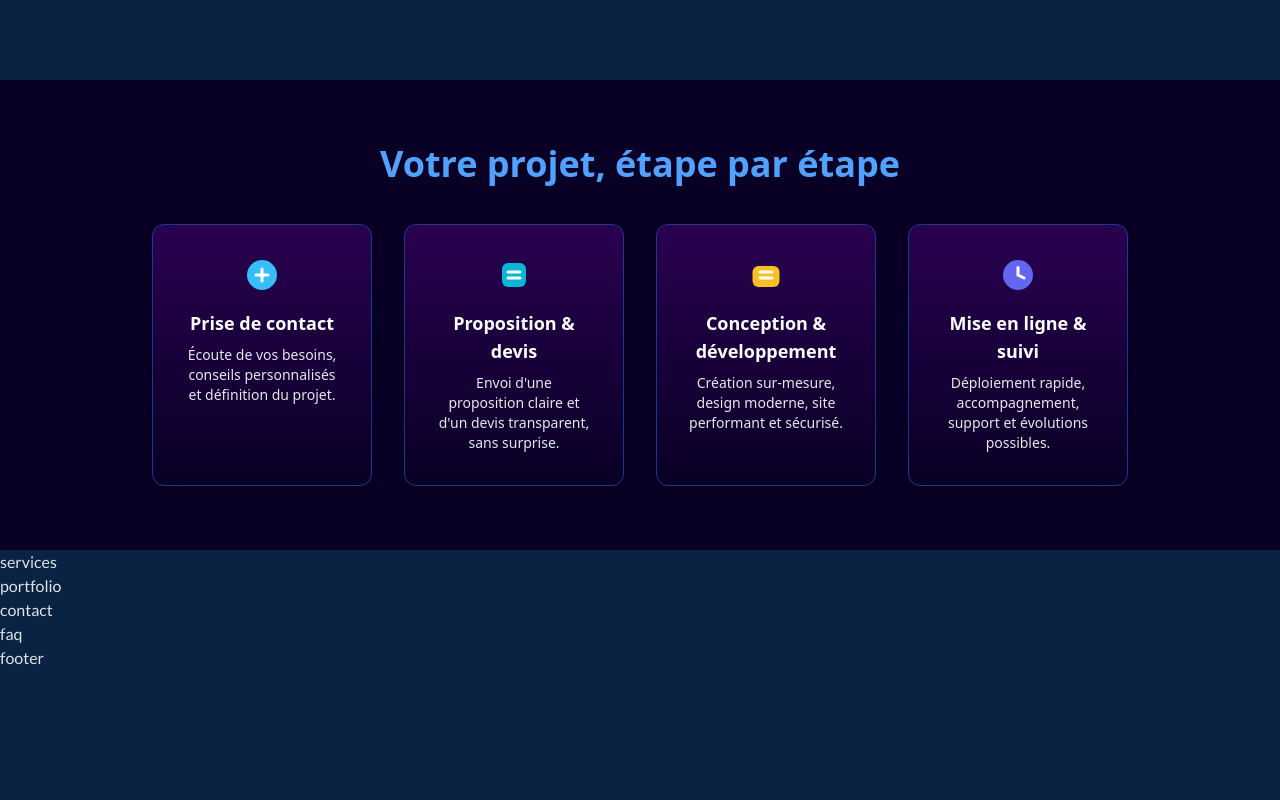
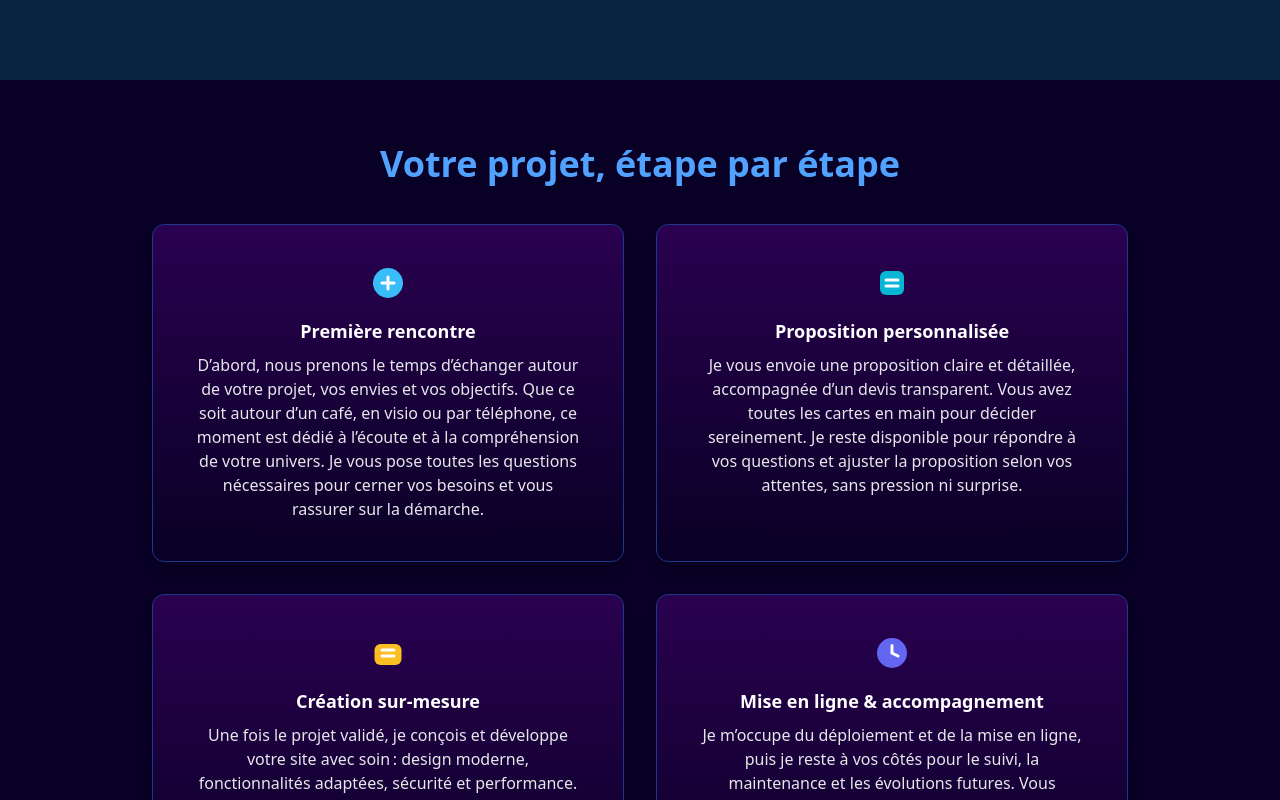
Before and after one commit to Sullivankow/portfolio, a React (Vite) app: page / in a window 1280 px wide. Shown: the part 2000-2800 px from the top of the page. Before the commit the page ends 2670 px from the top, so only its background shows below. Built offline with nearby package versions, Linux system fonts and the light colour scheme.

Commit message:
Update process

```diff
--- a/src/components/process.tsx
+++ b/src/components/process.tsx
@@ -3,29 +3,29 @@ import useRevealOnScroll from '../hooks/useRevealOnScroll';
 
 const steps = [
   {
-    title: "Prise de contact",
-    desc: "Écoute de vos besoins, conseils personnalisés et définition du projet.",
+    title: "Première rencontre",
+    desc: "D’abord, nous prenons le temps d’échanger autour de votre projet, vos envies et vos objectifs. Que ce soit autour d’un café, en visio ou par téléphone, ce moment est dédié à l’écoute et à la compréhension de votre univers. Je vous pose toutes les questions nécessaires pour cerner vos besoins et vous rassurer sur la démarche.",
     icon: (
       <svg width="36" height="36" fill="none" viewBox="0 0 24 24"><circle cx="12" cy="12" r="10" fill="#38bdf8" /><path d="M8 12h8M12 8v8" stroke="#fff" strokeWidth="2" strokeLinecap="round" /></svg>
     ),
   },
   {
-    title: "Proposition & devis",
-    desc: "Envoi d'une proposition claire et d'un devis transparent, sans surprise.",
+    title: "Proposition personnalisée",
+    desc: "Je vous envoie une proposition claire et détaillée, accompagnée d’un devis transparent. Vous avez toutes les cartes en main pour décider sereinement. Je reste disponible pour répondre à vos questions et ajuster la proposition selon vos attentes, sans pression ni surprise.",
     icon: (
       <svg width="36" height="36" fill="none" viewBox="0 0 24 24"><rect x="4" y="4" width="16" height="16" rx="4" fill="#06b6d4" /><path d="M8 10h8M8 14h8" stroke="#fff" strokeWidth="2" strokeLinecap="round" /></svg>
     ),
   },
   {
-    title: "Conception & développement",
-    desc: "Création sur-mesure, design moderne, site performant et sécurisé.",
+    title: "Création sur-mesure",
+    desc: "Une fois le projet validé, je conçois et développe votre site avec soin : design moderne, fonctionnalités adaptées, sécurité et performance. Vous suivez l’avancement étape par étape, avec des points réguliers pour valider chaque partie et ajuster selon vos retours. L’objectif : un site qui vous ressemble et qui rassure vos clients.",
     icon: (
       <svg width="36" height="36" fill="none" viewBox="0 0 24 24"><rect x="3" y="6" width="18" height="14" rx="4" fill="#fbbf24" /><path d="M8 10h8M8 14h8" stroke="#fff" strokeWidth="2" strokeLinecap="round" /></svg>
     ),
   },
   {
-    title: "Mise en ligne & suivi",
-    desc: "Déploiement rapide, accompagnement, support et évolutions possibles.",
+    title: "Mise en ligne & accompagnement",
+    desc: "Je m’occupe du déploiement et de la mise en ligne, puis je reste à vos côtés pour le suivi, la maintenance et les évolutions futures. Vous bénéficiez d’un support réactif et bienveillant, pour que votre site reste toujours à la hauteur de vos ambitions.",
     icon: (
       <svg width="36" height="36" fill="none" viewBox="0 0 24 24"><circle cx="12" cy="12" r="10" fill="#6366f1" /><path d="M12 7v5l4 2" stroke="#fff" strokeWidth="2" strokeLinecap="round" /></svg>
     ),
@@ -41,12 +41,12 @@ function Process() {
     >
       <div className="max-w-5xl mx-auto px-6">
         <h2 className="text-3xl md:text-4xl font-bold text-center mb-10 text-blue-400">Votre projet, étape par étape</h2>
-        <div className="grid grid-cols-1 md:grid-cols-2 lg:grid-cols-4 gap-8">
+        <div className="grid grid-cols-1 md:grid-cols-2 lg:grid-cols-2 gap-8 justify-center">
           {steps.map((step, idx) => (
-            <div key={idx} className="bg-gradient-to-b from-[#2A0150] to-[#090025] border border-blue-900 rounded-xl p-8 flex flex-col items-center text-center shadow-lg hover:-translate-y-1 transition duration-300">
+            <div key={idx} className="bg-gradient-to-b from-[#2A0150] to-[#090025] border border-blue-900 rounded-xl p-10 flex flex-col items-center text-center shadow-lg hover:-translate-y-1 transition duration-300 max-w-2xl w-full mx-auto">
               <div className="mb-4">{step.icon}</div>
               <h3 className="text-lg font-semibold mb-2 text-white">{step.title}</h3>
-              <p className="text-sm text-gray-200">{step.desc}</p>
+              <p className="text-base text-gray-200">{step.desc}</p>
             </div>
           ))}
         </div>
```
